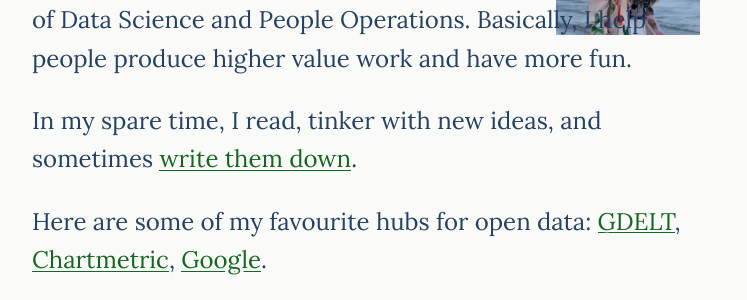
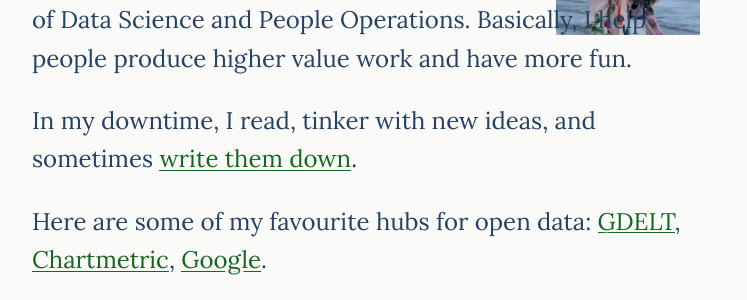
Before and after one commit to deawyk/deawyk.github.io, a Jekyll site: the page built from index.md, in a window 1280 px wide. Shown: the part 282-582 px from the top of the page, without its empty margins (266-1013 px from the left). Built offline with Jekyll 4.4.1, drawn with Linux system fonts in a browser that asks for light colours.

Commit message:
Update index.md

```diff
--- a/index.md
+++ b/index.md
@@ -20,7 +20,7 @@ Hi, I'm Dea!
 
 I'm a Consultant working at the intersection of Data Science and People Operations. Basically, I help people produce higher value work and have more fun.
 
-In my spare time, I read, tinker with new ideas, and sometimes [write them down](https://deaw.medium.com/). <br>
+In my downtime, I read, tinker with new ideas, and sometimes [write them down](https://deaw.medium.com/). <br>
 
 Here are some of my favourite hubs for open data: [GDELT](https://www.gdeltproject.org/), [Chartmetric](https://www.chartmetric.com/music-industry-trends/6mo-report), [Google](https://datasetsearch.research.google.com/).
 
```
